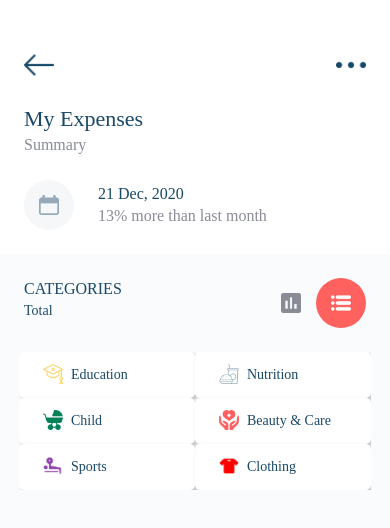
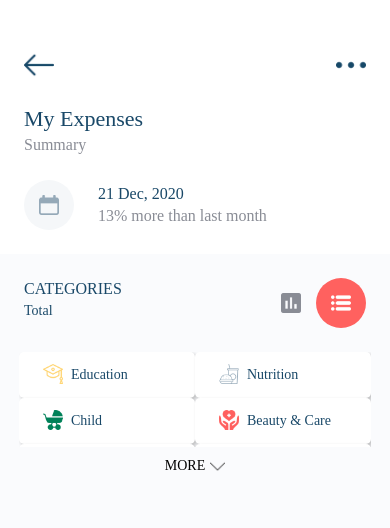
Before and after one commit to corozb/expense-tracker-RN, a React Native app: screen /Home in a window 390 px wide. Both pictures are taken after a click on the element 341 px from the left and 303 px from the top of the page. Shown: the top 528 px of the page. Built offline with nearby package versions, Linux system fonts and the light colour scheme.

Commit message:
Category List 'More' bottom

```diff
--- a/screens/Home.js
+++ b/screens/Home.js
@@ -1,5 +1,5 @@
-import React, { useState } from 'react'
-import { StyleSheet, View, Text, TouchableOpacity, Image, ScrollView, FlatList } from 'react-native'
+import React, { useState, useRef } from 'react'
+import { StyleSheet, View, Text, TouchableOpacity, Image, ScrollView, FlatList, Animated } from 'react-native'
 
 import { COLORS, SIZES, FONTS, icons } from '../constants'
 
@@ -204,9 +204,12 @@ let categoriesData = [
 ]
 
 function Home() {
+  const categoryListHeightAnimationValue = useRef(new Animated.Value(95)).current
+
   const [viewMode, setViewMode] = useState('chart')
   const [categories, setCategories] = useState(categoriesData)
   const [selectedCategory, setSelectedCategory] = useState(null)
+  const [showMoreToogle, setShowMoreToogle] = useState(false)
 
   const renderNavbar = () => {
     return (
@@ -296,9 +299,33 @@ function Home() {
 
     return (
       <View style={{ paddingHorizontal: SIZES.padding - 5 }}>
-        <View>
+        <Animated.View style={{ height: categoryListHeightAnimationValue }}>
           <FlatList data={categories} renderItem={renderItem} keyExtractor={(item) => `${item.id}`} numColumns={2} />
-        </View>
+        </Animated.View>
+
+        {/* More Button */}
+        <TouchableOpacity
+          style={styles.moreButton}
+          onPress={() => {
+            if (showMoreToogle) {
+              Animated.timing(categoryListHeightAnimationValue, {
+                toValue: 95,
+                duration: 500,
+                useNativeDriver: false,
+              }).start()
+            } else {
+              Animated.timing(categoryListHeightAnimationValue, {
+                toValue: 172.5,
+                duration: 500,
+                useNativeDriver: false,
+              }).start()
+            }
+            setShowMoreToogle(!showMoreToogle)
+          }}
+        >
+          <Text style={{ ...FONTS.body4 }}>{showMoreToogle ? 'LESS' : 'MORE'}</Text>
+          <Image style={styles.arrowStyle} source={showMoreToogle ? icons.up_arrow : icons.down_arrow} />
+        </TouchableOpacity>
       </View>
     )
   }
@@ -385,6 +412,19 @@ const styles = StyleSheet.create({
     shadowRadius: 3.84,
     elevation: 3,
   },
+
+  moreButton: {
+    flexDirection: 'row',
+    marginVertical: SIZES.base,
+    justifyContent: 'center',
+  },
+
+  arrowStyle: {
+    marginLeft: 5,
+    width: 15,
+    height: 15,
+    alignSelf: 'center',
+  },
 })
 
 export default Home
```
